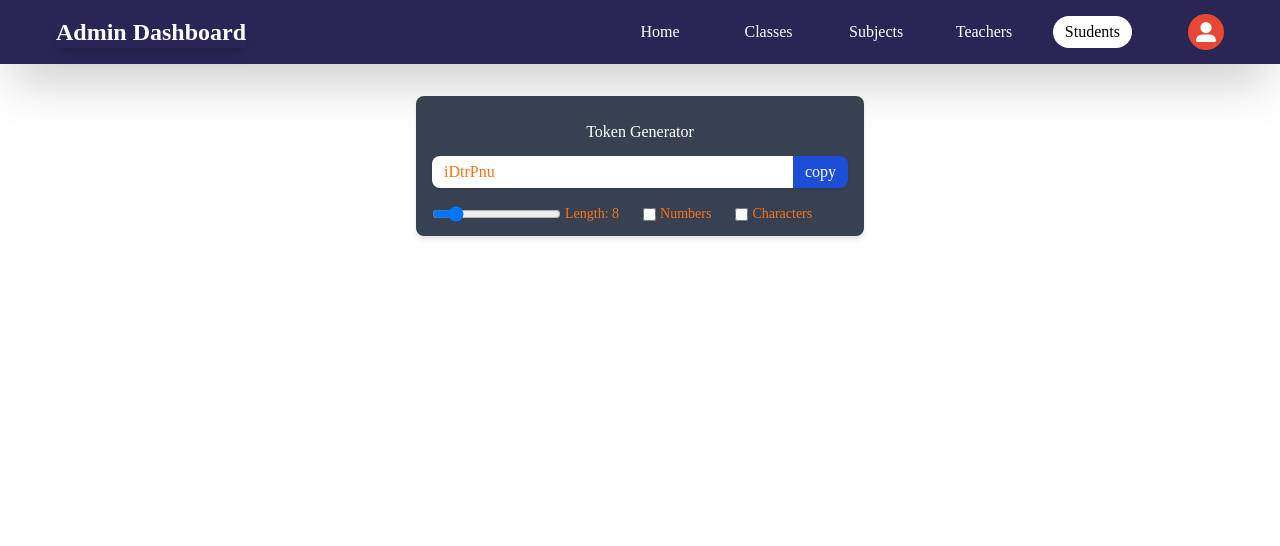
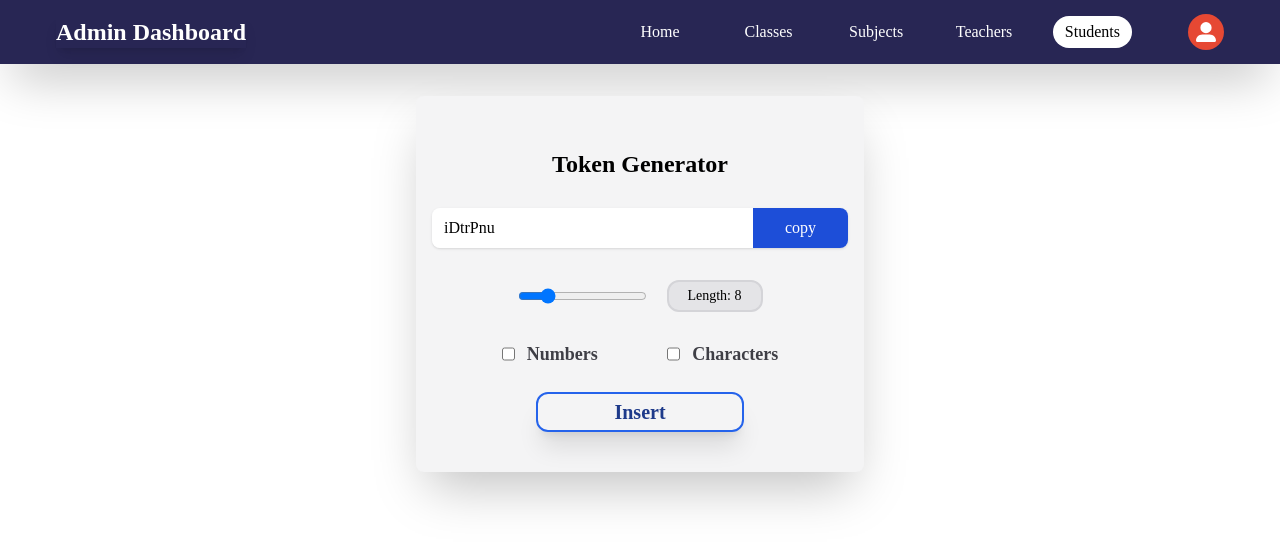
Before and after one commit to CoderCastor/FULL_STACK-DBMS-PROJECT, a React (Vite) app in the folder frontend/: page /admin/dashboard/students in a window 1280 px wide. Shown: the top 546 px of the page. Built offline with nearby package versions, Linux system fonts and the light colour scheme.

Commit message:
token generator implemented

```diff
--- a/frontend/src/components/RandomString.jsx
+++ b/frontend/src/components/RandomString.jsx
@@ -1,81 +1,87 @@
-import React from 'react'
-import { useState , useCallback , useEffect , useRef} from 'react'
+import React from "react";
+import { useState, useCallback, useEffect, useRef } from "react";
 
-function RandomString() {
-
-    const [length,setLength] = useState(8)
-  const [numberAllowed,setNumberAllowed] = useState(false)
-  const [charAllowed , setCharAllowed] = useState(false)
-  const [password , setPassword] = useState("")
+function RandomString({TokenFetcher}) {
+  const [length, setLength] = useState(8);
+  const [numberAllowed, setNumberAllowed] = useState(false);
+  const [charAllowed, setCharAllowed] = useState(false);
+  const [password, setPassword] = useState("");
 
   // password referenceHook
-  const passwordRef = useRef(null)
-
+  const passwordRef = useRef(null);
 
   // password generator method
   // new hook
-  const passwordgenerator = useCallback(()=>{
-    let pass = ""
-    let str = "ABCDEFGHIJKLMNOPQRSTUVWXYZabcdefghijklmnopqrstuvwxyz"
+  const passwordgenerator = useCallback(() => {
+    let pass = "";
+    let str = "ABCDEFGHIJKLMNOPQRSTUVWXYZabcdefghijklmnopqrstuvwxyz";
 
-    if(numberAllowed) str += "0123456789"
-    if(numberAllowed) str += "`~!@#$%^&*()_+-=[]{}"
+    if (numberAllowed) str += "0123456789";
+    if (numberAllowed) str += "`~!@#$%^&*()_+-=[]{}";
 
-    for (let i = 1; i <= length; i++){
-      let char = Math.floor(Math.random() * str.length + 1)
-      pass += str.charAt(char)
-
+    for (let i = 1; i <= length; i++) {
+      let char = Math.floor(Math.random() * str.length + 1);
+      pass += str.charAt(char);
     }
     // use with hook
-    setPassword(pass)
-
-  },[length,numberAllowed,charAllowed,setPassword])
-
-
+    setPassword(pass);
+  }, [length, numberAllowed, charAllowed, setPassword]);
 
   // hook for text selection in textinputfield
-  const copyPasswordToClipboard = useCallback(()=>{
-    passwordRef.current?.select()
+  const copyPasswordToClipboard = useCallback(() => {
+    passwordRef.current?.select();
 
     // optional for selection particular range
     // passwordRef.current?.setSelectionRange(0,9)
 
+    window.navigator.clipboard.writeText(password);
+  }, [password]);
 
-    window.navigator.clipboard.writeText(password)
-  },[password])
-
-  useEffect(()=>{
-    passwordgenerator()
-  },[length,numberAllowed,charAllowed,passwordgenerator])
+  useEffect(() => {
+    passwordgenerator();
+  }, [length, numberAllowed, charAllowed, passwordgenerator]);
   return (
-    <>
-      <div className='w-full max-w-md mx-auto shadow-md rounded-lg px-4 py-3 my-8  text-orange-500 bg-gray-700'>
-        <h1 className='text-white text-center my-3'>Token Generator</h1>
-        <div className='flex shadow rounded-lg overflow-hidden mb-4 '>
+    <div className="h-screen w-screen">
+      <div className="lg:w-full w-[90%] max-w-md mx-auto shadow-2xl rounded-lg px-4 py-10 my-8 flex flex-col gap-4 text-black bg-zinc-100">
+        <h1 className="text-green font-black text-2xl text-center my-3">
+          Token Generator
+        </h1>
+        <div className="flex shadow rounded-lg overflow-hidden mb-4 ">
           <input
             type="text"
             value={password}
-            className='outline-none w-full py-1 px-3'
-            placeholder='Password'
+            className="outline-none w-full py-1 px-3"
+            placeholder="Password"
             readOnly
             ref={passwordRef}
           />
 
-            <button onClick={copyPasswordToClipboard} className='outline-none bg-blue-700 text-white px-3 py-0.5 shrink-0 hover:bg-blue-900 duration-200'>copy</button>
+          <button
+            onClick={copyPasswordToClipboard}
+            className="outline-none bg-blue-700 text-white px-8 py-2 shrink-0 hover:bg-blue-900 duration-200"
+          >
+            copy
+          </button>
         </div>
 
-        <div className='flex text-sm gap-x-6'>
-          <div className='flex items-center gap-x-1'>
-            <input type="range"
+        <div className="flex text-sm gap-x-6 gap-y-3 flex-wrap flex-col items-center  lg:flex-row ">
+          <div className="flex items-center gap-x-5 justify-center w-full">
+            <input
+              type="range"
               min={6}
-              max={20}
+              max={16}
               value={length}
-              className='cursor-pointer'
-              onChange={(e)=>{setLength(e.target.value)}}
+              className="cursor-pointer"
+              onChange={(e) => {
+                setLength(e.target.value);
+              }}
             />
-            <label>Length: {length}</label>
+            <label className="bg-zinc-200 border-2 border-zinc-300 rounded-xl w-24 flex justify-center px-2 py-1 items-center text-black ">
+              Length: {length}
+            </label>
           </div>
-          <div className="flex items-center gap-x-1">
+          <div className="flex justify-evenly items-center w-full mt-4">
+            <div className="flex gap-3 text-lg font font-semibold text-zinc-700">
               <input
                 type="checkbox"
                 defaultChecked={numberAllowed}
@@ -86,25 +92,29 @@ function RandomString() {
               />
               <label htmlFor="numberInput">Numbers</label>
             </div>
-          <div className="flex items-center gap-x-1">
+            <div className="flex gap-3 text-lg font font-semibold text-zinc-700">
               <input
                 type="checkbox"
                 defaultChecked={charAllowed}
                 id="characterInput"
                 onChange={() => {
-                  setCharAllowed((prev) => !prev )
+                  setCharAllowed((prev) => !prev);
                 }}
               />
-            <label className='' htmlFor="characterInput">Characters</label>
+              <label className="" htmlFor="characterInput">
+                Characters
+              </label>
             </div>
           </div>
         </div>
-
-
-
-
-    </>
-  )
+        <button className="px-2 py-1 shadow-xl font-semibold text-blue-900 border-blue-600 border-2 text-xl w-1/2 mx-auto mt-2 rounded-xl"
+        onClick={()=>TokenFetcher(password)}
+        >
+          Insert
+        </button>
+      </div>
+    </div>
+  );
 }
 
-export default RandomString
+export default RandomString;
--- a/frontend/src/pages/Admin/Students.jsx
+++ b/frontend/src/pages/Admin/Students.jsx
@@ -1,12 +1,19 @@
-import React from 'react'
-import RandomString from '../../components/RandomString'
+import React, { useState } from "react";
+import RandomString from "../../components/RandomString";
 
 function Students() {
+  const [token, setToken] = useState("");
+  const TokenFetcher = (token) => {
+    setToken(token)
+    console.log(token);
+
+  };
+
   return (
     <div>
-      <RandomString/>
+      <RandomString TokenFetcher={TokenFetcher} />
     </div>
-  )
+  );
 }
 
-export default Students
+export default Students;
```
Lines whose indentation alone changed are shown as unchanged.
